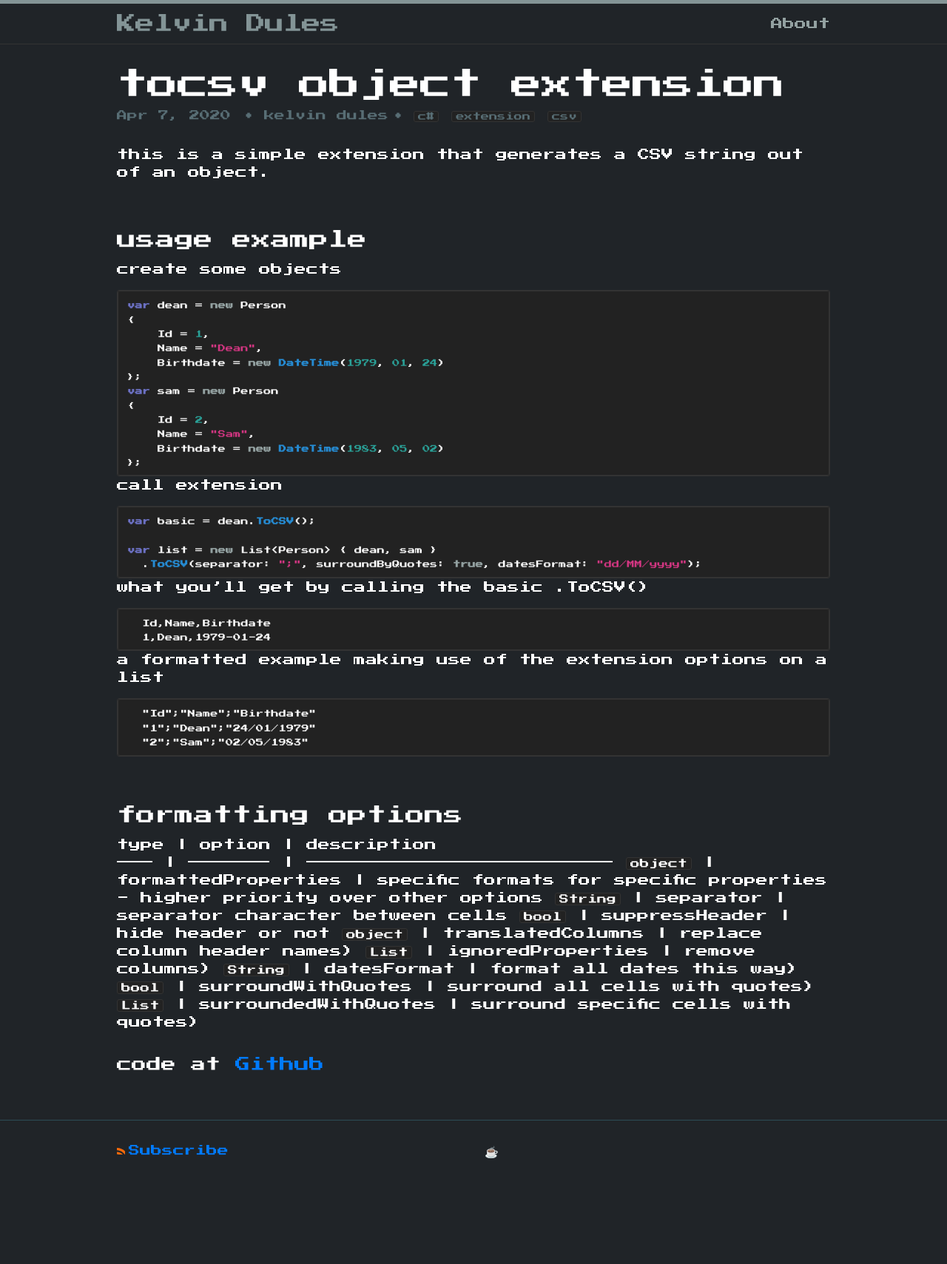
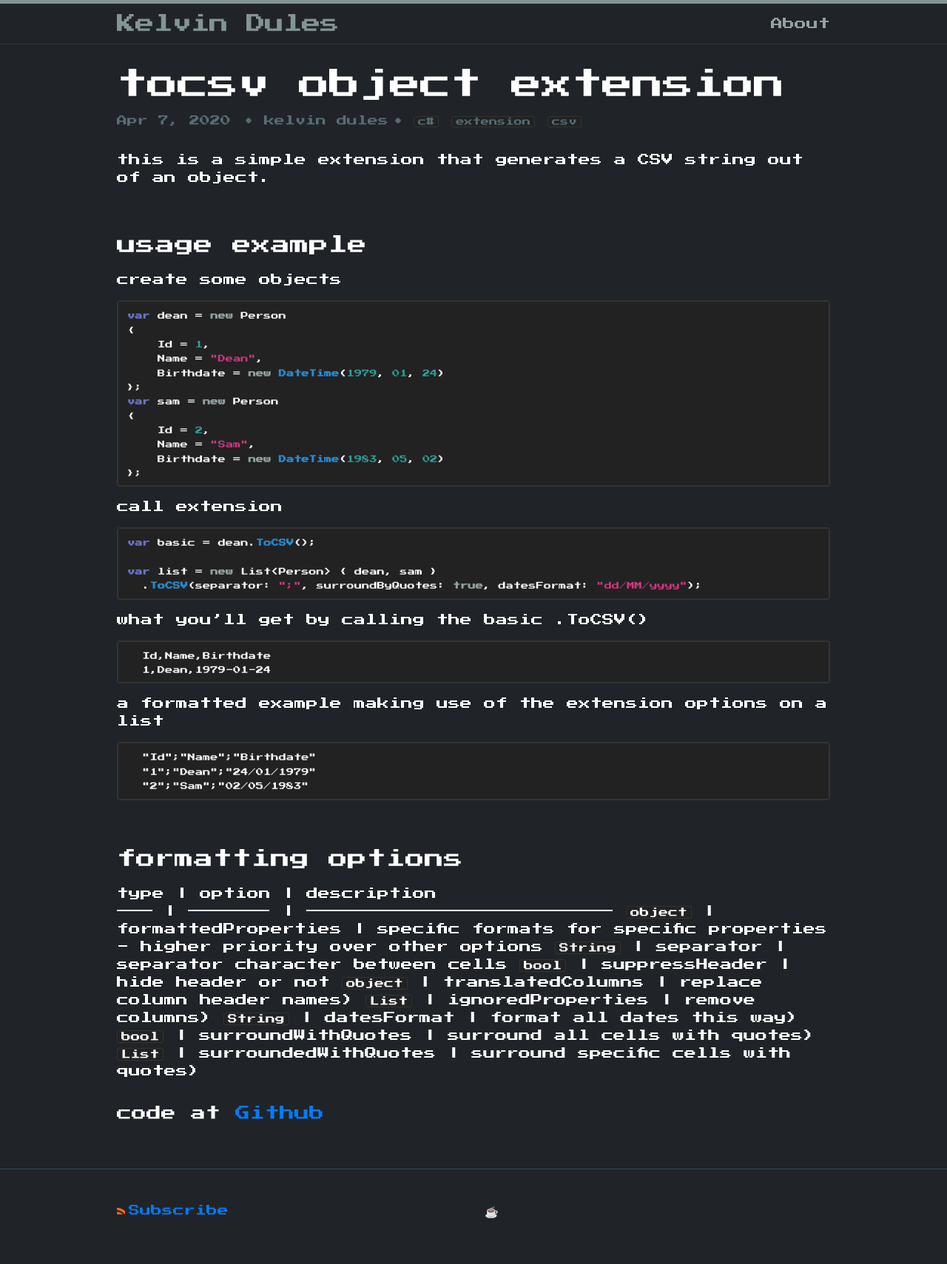
Before and after one commit to kelvindules/kelvindules.github.io, a Jekyll site: the page built from _posts/2020-04-07-tocsv.markdown, in a window 1280 px wide. Shown: the whole page at 74% size. Built offline with Jekyll 4.4.1, drawn with Linux system fonts in a browser that asks for light colours; before the commit the page ends 1628 px from its top, so only the background shows below that.

Commit message:
forces margin correction

```diff
--- a/assets/css/style.scss
+++ b/assets/css/style.scss
@@ -42,8 +42,8 @@
     color: #ce372b!important;
   }
   p {
-    margin-top: 15px;
+    margin-top: 15px!important;
   }
   .highlight {
-    margin-bottom: 0;
+    margin-bottom: 0!important;
   }
```
